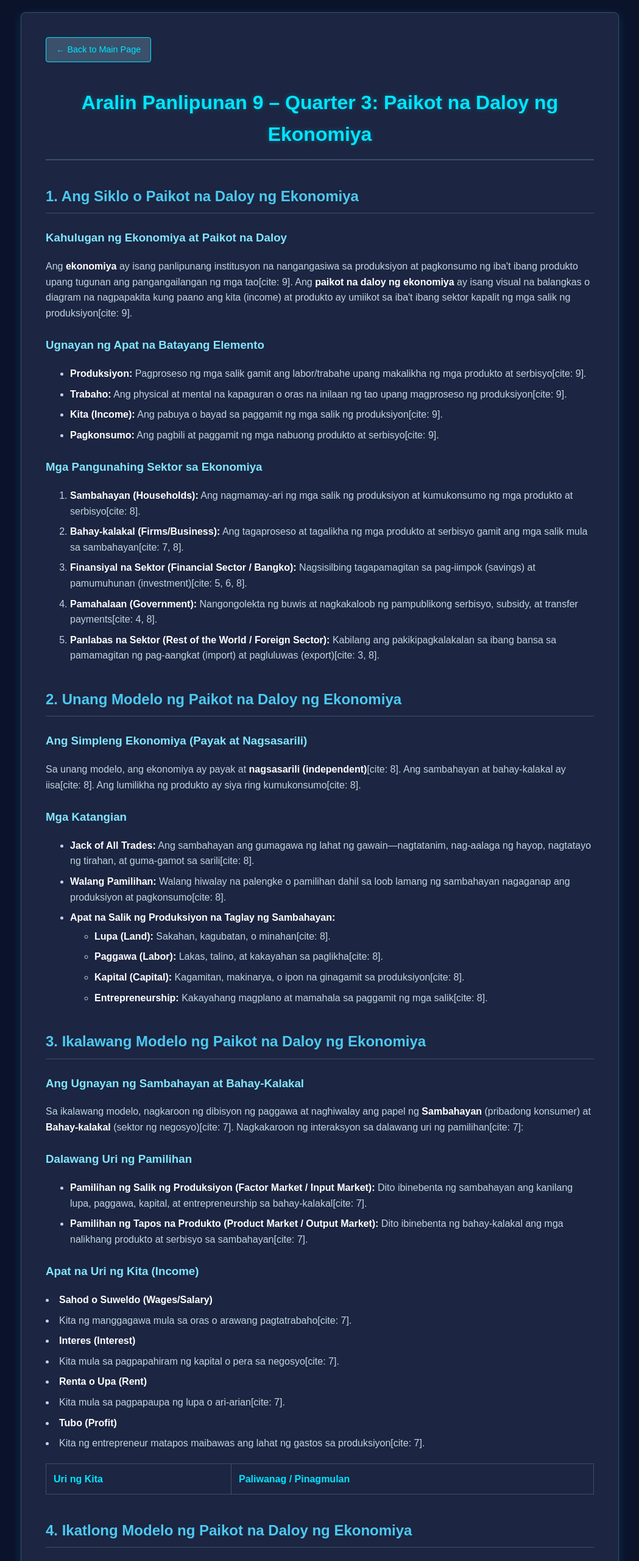
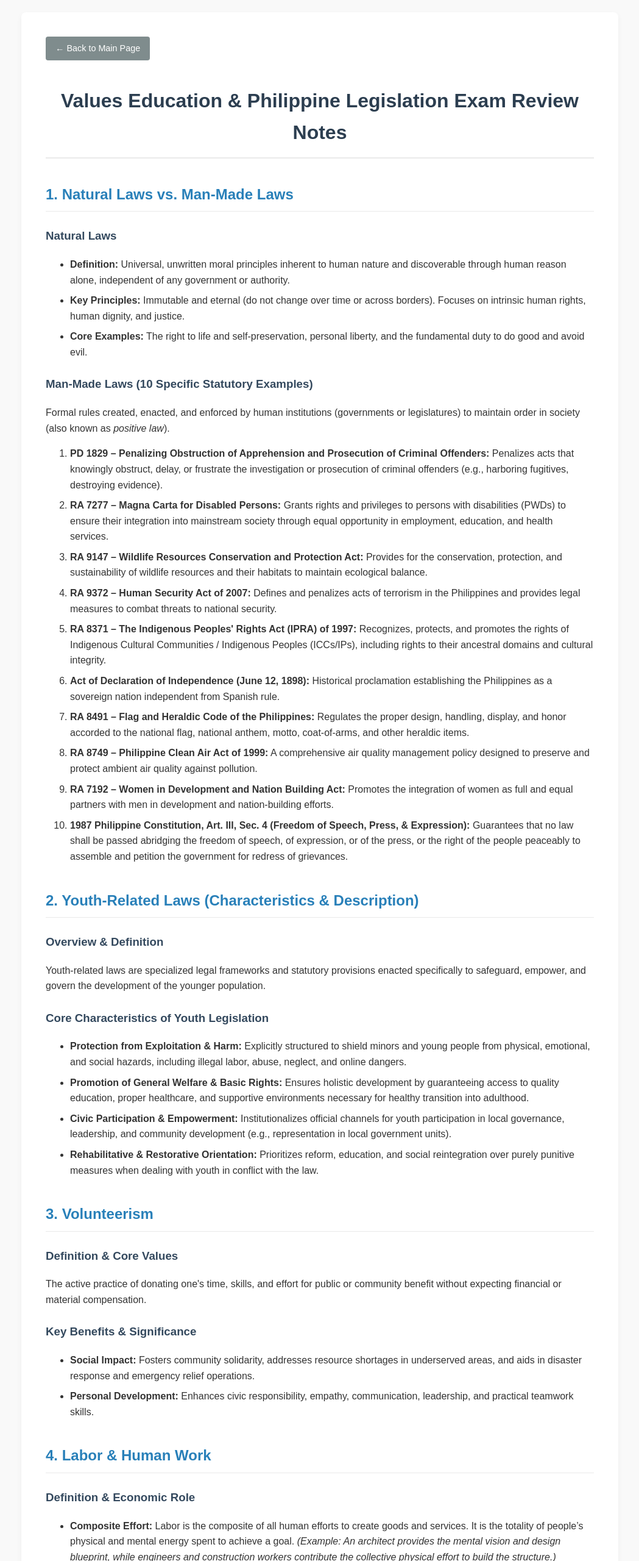
Before and after one commit to Ludzkie/ludzkie.github.io, a plain HTML site: page values.html in a window 1280 px wide. Shown: the top 2560 px of the page at 61% size, without its empty margins (115-1164 px from the left). Drawn offline with Linux system fonts and the light colour scheme.

Commit message:
Update values.html for Values Education content

```diff
--- a/values.html
+++ b/values.html
@@ -3,67 +3,58 @@
 <head>
     <meta charset="UTF-8">
     <meta name="viewport" content="width=device-width, initial-scale=1.0">
-    <title>Aralin Panlipunan 9 - Paikot na Daloy ng Ekonomiya</title>
+    <title>Values & Philippine Legislation Exam Review Notes</title>
     <style>
         body {
             font-family: Arial, sans-serif;
             line-height: 1.6;
-            color: #e0f7fa;
-            background-color: #0b132b;
+            color: #333;
+            background-color: #f9f9f9;
             margin: 0;
             padding: 20px;
         }
         .container {
             max-width: 900px;
             margin: 0 auto;
-            background: #1c2541;
+            background: #fff;
             padding: 40px;
             border-radius: 8px;
-            box-shadow: 0 4px 15px rgba(0, 229, 255, 0.15);
-            border: 1px solid #3a506b;
+            box-shadow: 0 4px 10px rgba(0,0,0,0.05);
         }
         .btn-back {
             display: inline-block;
             margin-bottom: 20px;
             padding: 8px 16px;
-            background-color: #3a506b;
-            color: #00e5ff;
+            background-color: #7f8c8d;
+            color: #fff;
             text-decoration: none;
             border-radius: 4px;
             font-size: 0.9em;
-            border: 1px solid #00e5ff;
-            transition: all 0.3s ease;
         }
         .btn-back:hover {
-            background-color: #00e5ff;
-            color: #0b132b;
-            box-shadow: 0 0 10px rgba(0, 229, 255, 0.5);
+            background-color: #626d6e;
         }
         h1 {
-            color: #00e5ff;
+            color: #2c3e50;
             text-align: center;
-            border-bottom: 2px solid #3a506b;
+            border-bottom: 2px solid #eaeaea;
             padding-bottom: 15px;
             margin-bottom: 30px;
-            text-shadow: 0 0 8px rgba(0, 229, 255, 0.3);
         }
         h2 {
-            color: #4cc9f0;
-            border-bottom: 1px solid #3a506b;
+            color: #2980b9;
+            border-bottom: 1px solid #eaeaea;
             padding-bottom: 8px;
             margin-top: 40px;
         }
         h3 {
-            color: #80e5ff;
+            color: #34495e;
             margin-top: 25px;
         }
         h4 {
-            color: #00e5ff;
+            color: #2c3e50;
             margin-top: 18px;
             margin-bottom: 8px;
-        }
-        p, li {
-            color: #c0d6df;
         }
         ul, ol {
             margin-top: 5px;
@@ -72,36 +63,29 @@
         li {
             margin-bottom: 8px;
         }
-        strong {
-            color: #ffffff;
-        }
-        em {
-            color: #72efdd;
-        }
         table {
             width: 100%;
             border-collapse: collapse;
             margin: 20px 0;
-            background-color: #11192e;
         }
         th, td {
-            border: 1px solid #3a506b;
+            border: 1px solid #ddd;
             padding: 12px;
             text-align: left;
         }
         th {
-            background-color: #1c2541;
-            color: #00e5ff;
+            background-color: #f2f2f2;
+            color: #2c3e50;
         }
         tr:nth-child(even) {
-            background-color: #162038;
+            background-color: #fbfbfb;
         }
         footer {
             text-align: center;
             margin-top: 50px;
             font-size: 0.9em;
-            color: #4cc9f0;
-            border-top: 1px solid #3a506b;
+            color: #7f8c8d;
+            border-top: 1px solid #eaeaea;
             padding-top: 20px;
         }
     </style>
@@ -111,190 +95,103 @@
 <div class="container">
     <a href="index.html" class="btn-back">&larr; Back to Main Page</a>
 
-    <h1>Aralin Panlipunan 9 – Quarter 3: Paikot na Daloy ng Ekonomiya</h1>
+    <h1>Values Education & Philippine Legislation Exam Review Notes</h1>
 
-    <!-- LESSON 1 -->
-    <h2>1. Ang Siklo o Paikot na Daloy ng Ekonomiya</h2>
+    <!-- SECTION 1: NATURAL LAWS VS MAN-MADE LAWS -->
+    <h2>1. Natural Laws vs. Man-Made Laws</h2>
 
-    <h3>Kahulugan ng Ekonomiya at Paikot na Daloy</h3>
-    <p>Ang <strong>ekonomiya</strong> ay isang panlipunang institusyon na nangangasiwa sa produksiyon at pagkonsumo ng iba't ibang produkto upang tugunan ang pangangailangan ng mga tao[cite: 9]. Ang <strong>paikot na daloy ng ekonomiya</strong> ay isang visual na balangkas o diagram na nagpapakita kung paano ang kita (income) at produkto ay umiikot sa iba't ibang sektor kapalit ng mga salik ng produksiyon[cite: 9].</p>
-
-    <h3>Ugnayan ng Apat na Batayang Elemento</h3>
+    <h3>Natural Laws</h3>
     <ul>
-        <li><strong>Produksiyon:</strong> Pagproseso ng mga salik gamit ang labor/trabahe upang makalikha ng mga produkto at serbisyo[cite: 9].</li>
-        <li><strong>Trabaho:</strong> Ang physical at mental na kapaguran o oras na inilaan ng tao upang magproseso ng produksiyon[cite: 9].</li>
-        <li><strong>Kita (Income):</strong> Ang pabuya o bayad sa paggamit ng mga salik ng produksiyon[cite: 9].</li>
-        <li><strong>Pagkonsumo:</strong> Ang pagbili at paggamit ng mga nabuong produkto at serbisyo[cite: 9].</li>
+        <li><strong>Definition:</strong> Universal, unwritten moral principles inherent to human nature and discoverable through human reason alone, independent of any government or authority.</li>
+        <li><strong>Key Principles:</strong> Immutable and eternal (do not change over time or across borders). Focuses on intrinsic human rights, human dignity, and justice.</li>
+        <li><strong>Core Examples:</strong> The right to life and self-preservation, personal liberty, and the fundamental duty to do good and avoid evil.</li>
     </ul>
 
-    <h3>Mga Pangunahing Sektor sa Ekonomiya</h3>
+    <h3>Man-Made Laws (10 Specific Statutory Examples)</h3>
+    <p>Formal rules created, enacted, and enforced by human institutions (governments or legislatures) to maintain order in society (also known as <em>positive law</em>).</p>
     <ol>
-        <li><strong>Sambahayan (Households):</strong> Ang nagmamay-ari ng mga salik ng produksiyon at kumukonsumo ng mga produkto at serbisyo[cite: 8].</li>
-        <li><strong>Bahay-kalakal (Firms/Business):</strong> Ang tagaproseso at tagalikha ng mga produkto at serbisyo gamit ang mga salik mula sa sambahayan[cite: 7, 8].</li>
-        <li><strong>Finansiyal na Sektor (Financial Sector / Bangko):</strong> Nagsisilbing tagapamagitan sa pag-iimpok (savings) at pamumuhunan (investment)[cite: 5, 6, 8].</li>
-        <li><strong>Pamahalaan (Government):</strong> Nangongolekta ng buwis at nagkakaloob ng pampublikong serbisyo, subsidy, at transfer payments[cite: 4, 8].</li>
-        <li><strong>Panlabas na Sektor (Rest of the World / Foreign Sector):</strong> Kabilang ang pakikipagkalakalan sa ibang bansa sa pamamagitan ng pag-aangkat (import) at pagluluwas (export)[cite: 3, 8].</li>
+        <li><strong>PD 1829 – Penalizing Obstruction of Apprehension and Prosecution of Criminal Offenders:</strong> Penalizes acts that knowingly obstruct, delay, or frustrate the investigation or prosecution of criminal offenders (e.g., harboring fugitives, destroying evidence).</li>
+        <li><strong>RA 7277 – Magna Carta for Disabled Persons:</strong> Grants rights and privileges to persons with disabilities (PWDs) to ensure their integration into mainstream society through equal opportunity in employment, education, and health services.</li>
+        <li><strong>RA 9147 – Wildlife Resources Conservation and Protection Act:</strong> Provides for the conservation, protection, and sustainability of wildlife resources and their habitats to maintain ecological balance.</li>
+        <li><strong>RA 9372 – Human Security Act of 2007:</strong> Defines and penalizes acts of terrorism in the Philippines and provides legal measures to combat threats to national security.</li>
+        <li><strong>RA 8371 – The Indigenous Peoples' Rights Act (IPRA) of 1997:</strong> Recognizes, protects, and promotes the rights of Indigenous Cultural Communities / Indigenous Peoples (ICCs/IPs), including rights to their ancestral domains and cultural integrity.</li>
+        <li><strong>Act of Declaration of Independence (June 12, 1898):</strong> Historical proclamation establishing the Philippines as a sovereign nation independent from Spanish rule.</li>
+        <li><strong>RA 8491 – Flag and Heraldic Code of the Philippines:</strong> Regulates the proper design, handling, display, and honor accorded to the national flag, national anthem, motto, coat-of-arms, and other heraldic items.</li>
+        <li><strong>RA 8749 – Philippine Clean Air Act of 1999:</strong> A comprehensive air quality management policy designed to preserve and protect ambient air quality against pollution.</li>
+        <li><strong>RA 7192 – Women in Development and Nation Building Act:</strong> Promotes the integration of women as full and equal partners with men in development and nation-building efforts.</li>
+        <li><strong>1987 Philippine Constitution, Art. III, Sec. 4 (Freedom of Speech, Press, & Expression):</strong> Guarantees that no law shall be passed abridging the freedom of speech, of expression, or of the press, or the right of the people peaceably to assemble and petition the government for redress of grievances.</li>
     </ol>
 
-    <!-- LESSON 2 -->
-    <h2>2. Unang Modelo ng Paikot na Daloy ng Ekonomiya</h2>
+    <!-- SECTION 2: YOUTH-RELATED LAWS -->
+    <h2>2. Youth-Related Laws (Characteristics & Description)</h2>
 
-    <h3>Ang Simpleng Ekonomiya (Payak at Nagsasarili)</h3>
-    <p>Sa unang modelo, ang ekonomiya ay payak at <strong>nagsasarili (independent)</strong>[cite: 8]. Ang sambahayan at bahay-kalakal ay iisa[cite: 8]. Ang lumilikha ng produkto ay siya ring kumukonsumo[cite: 8].</p>
+    <h3>Overview & Definition</h3>
+    <p>Youth-related laws are specialized legal frameworks and statutory provisions enacted specifically to safeguard, empower, and govern the development of the younger population.</p>
 
-    <h3>Mga Katangian</h3>
+    <h3>Core Characteristics of Youth Legislation</h3>
     <ul>
-        <li><strong>Jack of All Trades:</strong> Ang sambahayan ang gumagawa ng lahat ng gawain—nagtatanim, nag-aalaga ng hayop, nagtatayo ng tirahan, at guma-gamot sa sarili[cite: 8].</li>
-        <li><strong>Walang Pamilihan:</strong> Walang hiwalay na palengke o pamilihan dahil sa loob lamang ng sambahayan nagaganap ang produksiyon at pagkonsumo[cite: 8].</li>
-        <li><strong>Apat na Salik ng Produksiyon na Taglay ng Sambahayan:</strong>
-            <ul>
-                <li><strong>Lupa (Land):</strong> Sakahan, kagubatan, o minahan[cite: 8].</li>
-                <li><strong>Paggawa (Labor):</strong> Lakas, talino, at kakayahan sa paglikha[cite: 8].</li>
-                <li><strong>Kapital (Capital):</strong> Kagamitan, makinarya, o ipon na ginagamit sa produksiyon[cite: 8].</li>
-                <li><strong>Entrepreneurship:</strong> Kakayahang magplano at mamahala sa paggamit ng mga salik[cite: 8].</li>
-            </ul>
-        </li>
+        <li><strong>Protection from Exploitation & Harm:</strong> Explicitly structured to shield minors and young people from physical, emotional, and social hazards, including illegal labor, abuse, neglect, and online dangers.</li>
+        <li><strong>Promotion of General Welfare & Basic Rights:</strong> Ensures holistic development by guaranteeing access to quality education, proper healthcare, and supportive environments necessary for healthy transition into adulthood.</li>
+        <li><strong>Civic Participation & Empowerment:</strong> Institutionalizes official channels for youth participation in local governance, leadership, and community development (e.g., representation in local government units).</li>
+        <li><strong>Rehabilitative & Restorative Orientation:</strong> Prioritizes reform, education, and social reintegration over purely punitive measures when dealing with youth in conflict with the law.</li>
     </ul>
 
-    <!-- LESSON 3 -->
-    <h2>3. Ikalawang Modelo ng Paikot na Daloy ng Ekonomiya</h2>
+    <!-- SECTION 3: VOLUNTEERISM -->
+    <h2>3. Volunteerism</h2>
 
-    <h3>Ang Ugnayan ng Sambahayan at Bahay-Kalakal</h3>
-    <p>Sa ikalawang modelo, nagkaroon ng dibisyon ng paggawa at naghiwalay ang papel ng <strong>Sambahayan</strong> (pribadong konsumer) at <strong>Bahay-kalakal</strong> (sektor ng negosyo)[cite: 7]. Nagkakaroon ng interaksyon sa dalawang uri ng pamilihan[cite: 7]:</p>
+    <h3>Definition & Core Values</h3>
+    <p>The active practice of donating one's time, skills, and effort for public or community benefit without expecting financial or material compensation.</p>
 
-    <h3>Dalawang Uri ng Pamilihan</h3>
+    <h3>Key Benefits & Significance</h3>
     <ul>
-        <li><strong>Pamilihan ng Salik ng Produksiyon (Factor Market / Input Market):</strong> Dito ibinebenta ng sambahayan ang kanilang lupa, paggawa, kapital, at entrepreneurship sa bahay-kalakal[cite: 7].</li>
-        <li><strong>Pamilihan ng Tapos na Produkto (Product Market / Output Market):</strong> Dito ibinebenta ng bahay-kalakal ang mga nalikhang produkto at serbisyo sa sambahayan[cite: 7].</li>
+        <li><strong>Social Impact:</strong> Fosters community solidarity, addresses resource shortages in underserved areas, and aids in disaster response and emergency relief operations.</li>
+        <li><strong>Personal Development:</strong> Enhances civic responsibility, empathy, communication, leadership, and practical teamwork skills.</li>
     </ul>
 
-    <h3>Apat na Uri ng Kita (Income)</h3>
+    <!-- SECTION 4: LABOR & HUMAN WORK -->
+    <h2>4. Labor & Human Work</h2>
+
+    <h3>Definition & Economic Role</h3>
+    <ul>
+        <li><strong>Composite Effort:</strong> Labor is the composite of all human efforts to create goods and services. It is the totality of people’s physical and mental energy spent to achieve a goal. <em>(Example: An architect provides the mental vision and design blueprint, while engineers and construction workers contribute the collective physical effort to build the structure.)</em></li>
+        <li><strong>Key Component of Production:</strong> The adult population determines the size of a country's labor force. However, actual employment and willingness to render skills for wages determine economic contribution; unemployed adults do not directly contribute to economic growth.</li>
+    </ul>
+
+    <h3>Benefits of Labor</h3>
     <table>
         <thead>
             <tr>
-                <th>Uri ng Kita</th>
-                <th>Paliwanag / Pinagmulan</th>
+                <th>Benefit Factor</th>
+                <th>Description & Value</th>
             </tr>
         </thead>
         <tbody>
             <tr>
-                <li><strong>Sahod o Suweldo (Wages/Salary)</strong></li>
-                <li>Kita ng manggagawa mula sa oras o arawang pagtatrabaho[cite: 7].</li>
+                <td><strong>1. Livelihood</strong></td>
+                <td>The cornerstone of seeking employment. People work to earn a living in order to fulfill basic survival needs (food, shelter, and clothing).</td>
             </tr>
             <tr>
-                <li><strong>Interes (Interest)</strong></li>
-                <li>Kita mula sa pagpapahiram ng kapital o pera sa negosyo[cite: 7].</li>
+                <td><strong>2. Human Relationships</strong></td>
+                <td>Reflects the principle "No man is an island." Working with others who share similar interests satisfies the human desire for companionship, belonging, and solidarity.</td>
             </tr>
             <tr>
-                <li><strong>Renta o Upa (Rent)</strong></li>
-                <li>Kita mula sa pagpapaupa ng lupa o ari-arian[cite: 7].</li>
+                <td><strong>3. Personal Development</strong></td>
+                <td>Carrying out workplace responsibilities encourages social and intellectual growth, continuously expanding capabilities and skills toward full potential.</td>
             </tr>
             <tr>
-                <li><strong>Tubo (Profit)</strong></li>
-                <li>Kita ng entrepreneur matapos maibawas ang lahat ng gastos sa produksiyon[cite: 7].</li>
+                <td><strong>4. Job Satisfaction</strong></td>
+                <td>Finding purpose and happiness at work leads to self-actualization. Allows individuals to meet material needs, secure safe working conditions, express creativity, and gain social respect.</td>
             </tr>
         </tbody>
     </table>
 
-    <!-- LESSON 4 -->
-    <h2>4. Ikatlong Modelo ng Paikot na Daloy ng Ekonomiya</h2>
-
-    <h3>Ang Pumasok na Finansiyal na Sektor</h3>
-    <p>Sa ikatlong modelo, hindi lahat ng kita ng sambahayan ay iginagastos sa pagkonsumo[cite: 6]. Ang ibang bahagi ng kita ay inilalagak sa <strong>Finansiyal na Sektor</strong> (mga bangko at kooperatiba) bilang <strong>Impok (Savings)</strong>[cite: 6].</p>
-
-    <h3>Outflow at Inflow sa Ekonomiya</h3>
+    <h3>Positive Effects of Work (Core Textbook Values)</h3>
     <ul>
-        <li><strong>Impok (Savings / Outflow / Tagas):</strong> Ang bahagi ng kita na hindi ginastos[cite: 1, 5, 6]. Ito ay lumalabas sa sirkulasyon ng ekonomiya[cite: 1].</li>
-        <li><strong>Pamumuhunan (Investment / Inflow / Pag-iniksyon):</strong> Ang pondo mula sa impok na inuutang ng bahay-kalakal mula sa bangko upang gamiting karagdagang kapital[cite: 6]. Ito ay nagpapasigla at nagbabalik ng salapi sa sirkulasyon[cite: 1, 6].</li>
+        <li><strong>Service:</strong> Quality products and useful services result from genuine work (service), which is a valuable asset to societal progress and promotes human dignity, especially when helping the needy or marginalized.</li>
+        <li><strong>Security:</strong> Stable employment offers long-term assurance, enabling individuals to make realistic plans for the future without constant financial worry.</li>
+        <li><strong>Success:</strong> Devotion and focus in work inspire individuals to overcome challenges, set ambitions, and pursue lifelong learning.</li>
+        <li><strong>Happiness:</strong> Wisely choosing an occupation brings joy; beyond earning a living, the opportunity to be of service to others provides fulfillment that money cannot buy.</li>
     </ul>
-
-    <!-- LESSON 5 -->
-    <h2>5. Ikaapat na Modelo ng Paikot na Daloy ng Ekonomiya</h2>
-
-    <h3>Ang Papel ng Pamahalaan (Government Sector)</h3>
-    <p>Sa ikaapat na modelo, pumasok ang <strong>Pamahalaan</strong> bilang tagapag-regulate, tagapamagitang pangkabuhayan, at tagapagbalanse ng ekonomiya[cite: 4, 5].</p>
-
-    <h3>Partisipasyon ng Pamahalaan</h3>
-    <ul>
-        <li><strong>Pagkolekta ng Buwis (Taxes):</strong> Ang pangunahing pinagkukunan ng pondo ng pamahalaan na kinokolekta mula sa sambahayan at bahay-kalakal[cite: 4, 5]. Isang uri din ng <em>outflow/tagas</em> sa sirkulasyon[cite: 1].</li>
-        <li><strong>Pampublikong Serbisyo at Imprastraktura:</strong> Paggastos sa mga kalsada, tulay, at paaralan na nagdudulot ng trabaho at negosyo[cite: 4]. Isang uri ng <em>inflow/pagtapal</em>[cite: 1, 4].</li>
-        <li><strong>Subsidy:</strong> Tulong pinansiyal na ibinibigay ng pamahalaan sa mga lokal na negosyo at prodyuser (tulad ng mga magsasaka at MSMEs) upang mapababa ang gastos sa produksiyon[cite: 4].</li>
-        <li><strong>Transfer Payments:</strong> Tulong pinansiyal sa mga mamamayan na walang katapat na serbisyo o produkto (halimbawa: ayuda, 4Ps / Pantawid Pamilyang Pilipino Program, pensiyon sa seniors, at scholarship grants)[cite: 4].</li>
-    </ul>
-
-    <!-- LESSON 6 -->
-    <h2>6. Ikalimang Modelo ng Paikot na Daloy ng Ekonomiya</h2>
-
-    <h3>Ang Bukas na Ekonomiya (Open Economy) at Panlabas na Sektor</h3>
-    <p>Ang ikalimang modelo ay kumakatawan sa <strong>Bukas na Ekonomiya (Open Economy)</strong>[cite: 2, 3]. Dito ay nakikipagkalakalan ang bansa sa <strong>Panlabas na Sektor (Rest of the World)</strong>[cite: 3].</p>
-
-    <h3>Dalawang Pangunahing Gawain sa Kalakalang Panlabas</h3>
-    <ul>
-        <li><strong>Importasyon (Pag-aangkat):</strong> Pagbili ng produkto, serbisyo, o makinarya mula sa ibang bansa[cite: 3, 5].
-            <ul>
-                <li><em>Epekto:</em> Ito ay <strong>outflow/tagas</strong> sapagkat ang salapi ng bansa ay lumalabas patungo sa dayuhang ekonomiya[cite: 1, 3].</li>
-            </ul>
-        </li>
-        <li><strong>Eskportasyon (Pagluluwas):</strong> Pagbebenta ng sariling produkto at serbisyo sa ibang bansa[cite: 3, 5].
-            <ul>
-                <li><em>Epekto:</em> Ito ay <strong>inflow/pagtapal</strong> sapagkat nagpapasok ito ng dayuhang salapi (dolyar) sa bansa[cite: 1, 3].</li>
-            </ul>
-        </li>
-    </ul>
-
-    <h3>Balance of Trade at OFW Remittances</h3>
-    <ul>
-        <li><strong>Favorable Balance of Trade (Positibong Balanse):</strong> Mas mataas ang halaga ng export kaysa sa import[cite: 2]. Nagdudulot ng mas maraming kita at reserbang salapi[cite: 2].</li>
-        <li><strong>Unfavorable Balance of Trade (Negatibong Balanse):</strong> Mas mataas ang halaga ng import kaysa sa export[cite: 2]. Lumalabas ang salapi at maaaring magdulot ng utang[cite: 2].</li>
-        <li><strong>OFW Remittances:</strong> Ang perang ipinapadala ng mga Overseas Filipino Workers (OFWs) sa kanilang pamilya ay isang malaking salik na nagpapatatag sa reserbang dayuhang salapi ng Bangko Sentral ng Pilipinas at nagpapasigla sa pambansang kita[cite: 1].</li>
-    </ul>
-
-    <!-- LESSON 7 -->
-    <h2>7. Mga Kahalagahan ng Paikot na Daloy ng Ekonomiya</h2>
-
-    <h3>Kahalagahan ng Sapat at Balanseng Kita</h3>
-    <p>Ang sapat na sirkulasyon ng kita at salapi ay mahalaga upang mapanatili ang kalusugan ng ekonomiya[cite: 2].</p>
-    <ul>
-        <li><strong>Pagtugon sa Pangangailangan:</strong> Tinitiyak nito na may sapat na supply ng salapi para sa produksiyon at pagkonsumo[cite: 2].</li>
-        <li><strong>Pag-iwas sa Depresyon/Recession:</strong> Kapag kapos ang supply ng salapi, matamlay ang paggasta, nagkakaroon ng pagsasara ng negosyo, kawalan ng trabaho, at <em>recession</em> (tulad noong panahon ng pandemya)[cite: 2].</li>
-        <li><strong>Pag-iwas sa Mabilis na Implasyon:</strong> Kapag labis naman ang salapi sa sirkulasyon, mabilis na tumataas ang presyo ng mga bilihin na nagpapababa sa halaga ng pera[cite: 2].</li>
-    </ul>
-
-    <h3>Buod ng Tagas (Outflow) at Pagtapal (Inflow)</h3>
-    <table>
-        <thead>
-            <tr>
-                <th>Mga Tagas sa Ekonomiya (Outflow / Pagnanakaw ng Sirkulasyon)</th>
-                <th>Mga Paraan ng Pagtapal (Inflow / Pagbabalik sa Sirkulasyon)</th>
-            </tr>
-        </thead>
-        <tbody>
-            <tr>
-                <td>1. Pag-iimpok (Savings)[cite: 1]</td>
-                <td>1. Paggamit ng impok bilang pamumuhunan (Investment)[cite: 1]</td>
-            </tr>
-            <tr>
-                <td>2. Pagbabayad ng Buwis (Taxes)[cite: 1]</td>
-                <td>2. Paggastos ng pamahalaan mula sa buwis[cite: 1]</td>
-            </tr>
-            <tr>
-                <td>3. Pag-angkat ng produkto (Import)[cite: 1]</td>
-                <td>3. Pagluluwas ng produkto (Export)[cite: 1]</td>
-            </tr>
-            <tr>
-                <td>4. Pagbiyahe sa ibang bansa[cite: 1]</td>
-                <td>4. Pagbisita ng mga dayuhan sa bansa (Tourism)[cite: 1]</td>
-            </tr>
-            <tr>
-                <td>5. Pamumuhunan sa ibang bansa[cite: 1]</td>
-                <td>5. Pamumuhunan ng mga dayuhan sa bansa (Foreign Investment)[cite: 1]</td>
-            </tr>
-            <tr>
-                <td>6. Pagbayad sa panlabas na utang[cite: 1]</td>
-                <td>6. Pag-utang ng pera sa ibang bansa[cite: 1]</td>
-            </tr>
-        </tbody>
-    </table>
 
     <footer>
         <a href="index.html" class="btn-back">&larr; Back to Main Page</a>
```
